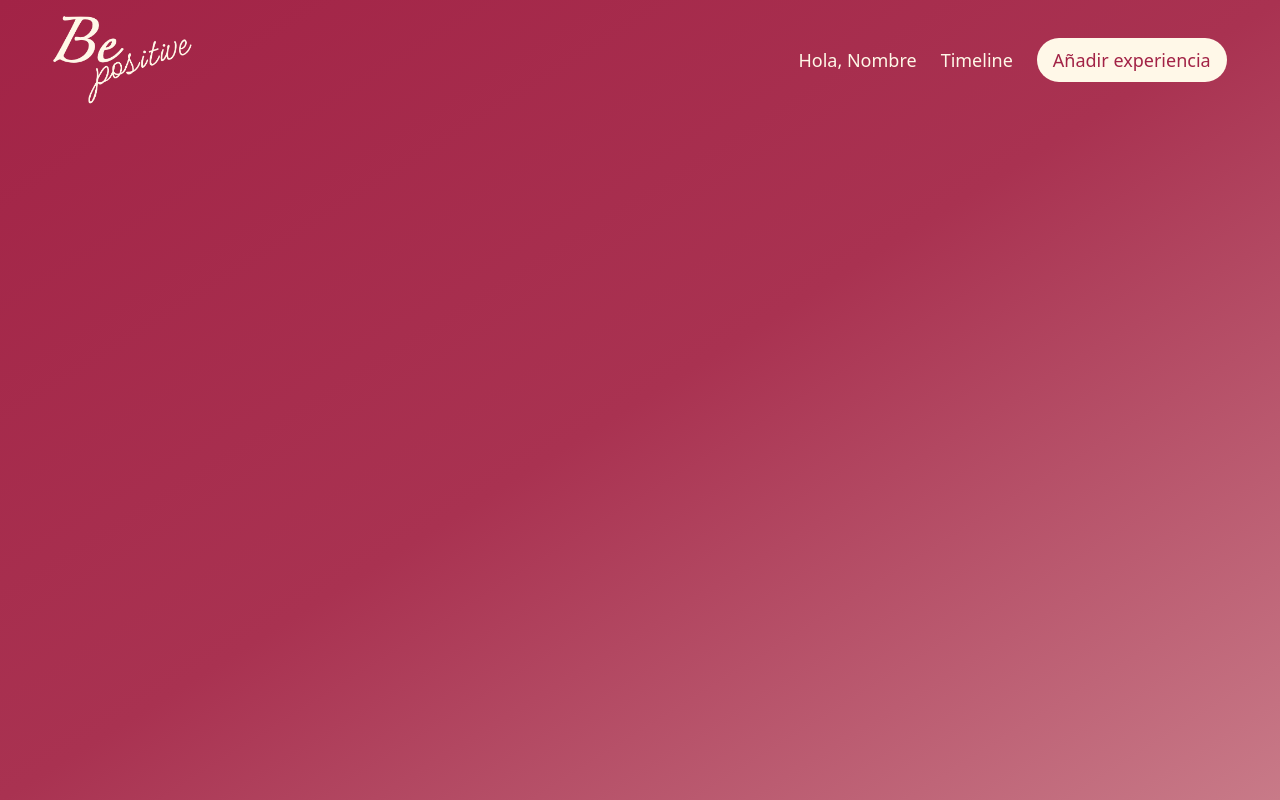
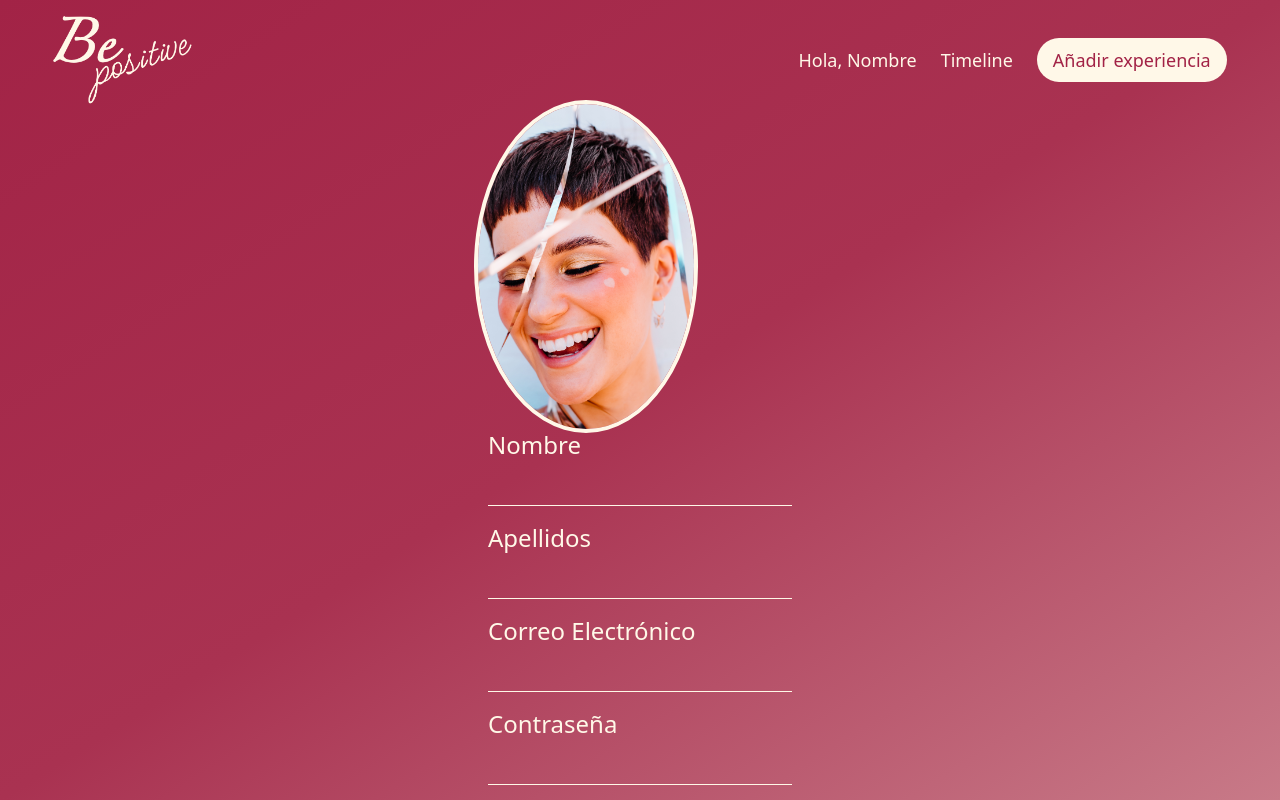
Before and after one commit to maroch0/PFC-BePositive, a Vue app: page /user in a window 1280 px wide. Built offline with nearby package versions, Linux system fonts and the light colour scheme.

Commit message:
init user profile view

```diff
--- a/src/views/Register.vue
+++ b/src/views/Register.vue
@@ -1,8 +1,8 @@
 <template>
-  <div
+  <main
     class="flex flex-col justify-center items-center space-y-28 pt-12"
   >
-    <div
+    <aside
       class="flex justify-center"
     >
       <img
@@ -10,7 +10,7 @@
         alt="BePositive logo"
         class="w-3/5"
       />
-    </div>
+    </aside>
 
     <div class="w-2/3 flex flex-col">
       <RegisterForm />
@@ -38,7 +38,7 @@
         </router-link>
       </p>
     </div>
-  </div>
+  </main>
 </template>
 
 <script>
--- a/src/views/UserProfile.vue
+++ b/src/views/UserProfile.vue
@@ -1,5 +1,71 @@
 <template>
   <Header />
+  <main
+    class="flex flex-col justify-center items-center"
+  >
+    <aside>
+      <img
+        src="src/assets/profile-img.png"
+        class="w-4/6 object-none outline outline-4 outline-cosmicLatte"
+        style="border-radius: 100%"
+      >
+    </aside>
+    <form
+      class="text-cosmicLatte flex flex-col justify-center gap-4"
+    >
+      <label
+          for="name"
+          class="text-2xl"
+        >
+          Nombre
+        </label>
+        <input
+          type="text"
+          id="name"
+          required
+          class="w-full text-xl px-1 bg-transparent border-b border-cosmicLatte outline-none"
+        />
+
+        <label
+          for="lastname"
+          class="text-2xl"
+        >
+          Apellidos
+        </label>
+        <input
+          type="text"
+          id="lastname"
+          required
+          class="w-full text-xl px-1 bg-transparent border-b border-cosmicLatte outline-none"
+        />
+
+        <label
+          for="email"
+          class="text-2xl"
+        >
+          Correo Electr&oacute;nico
+        </label>
+        <input
+          type="email"
+          id="email"
+          required
+          class="w-full text-xl px-1 bg-transparent border-b border-cosmicLatte outline-none"
+        />
+
+         <label
+          for="pass"
+          class="text-2xl"
+        >
+          Contrase&ntilde;a
+        </label>
+        <input
+          type="password"
+          id="pass"
+          required
+          class="w-full text-xl px-1 bg-transparent border-b border-cosmicLatte outline-none"
+        />
+    </form>
+  </main>
 </template>
 
 <script>
```
Also changed, not shown: src/assets/profile-img.png (added).
